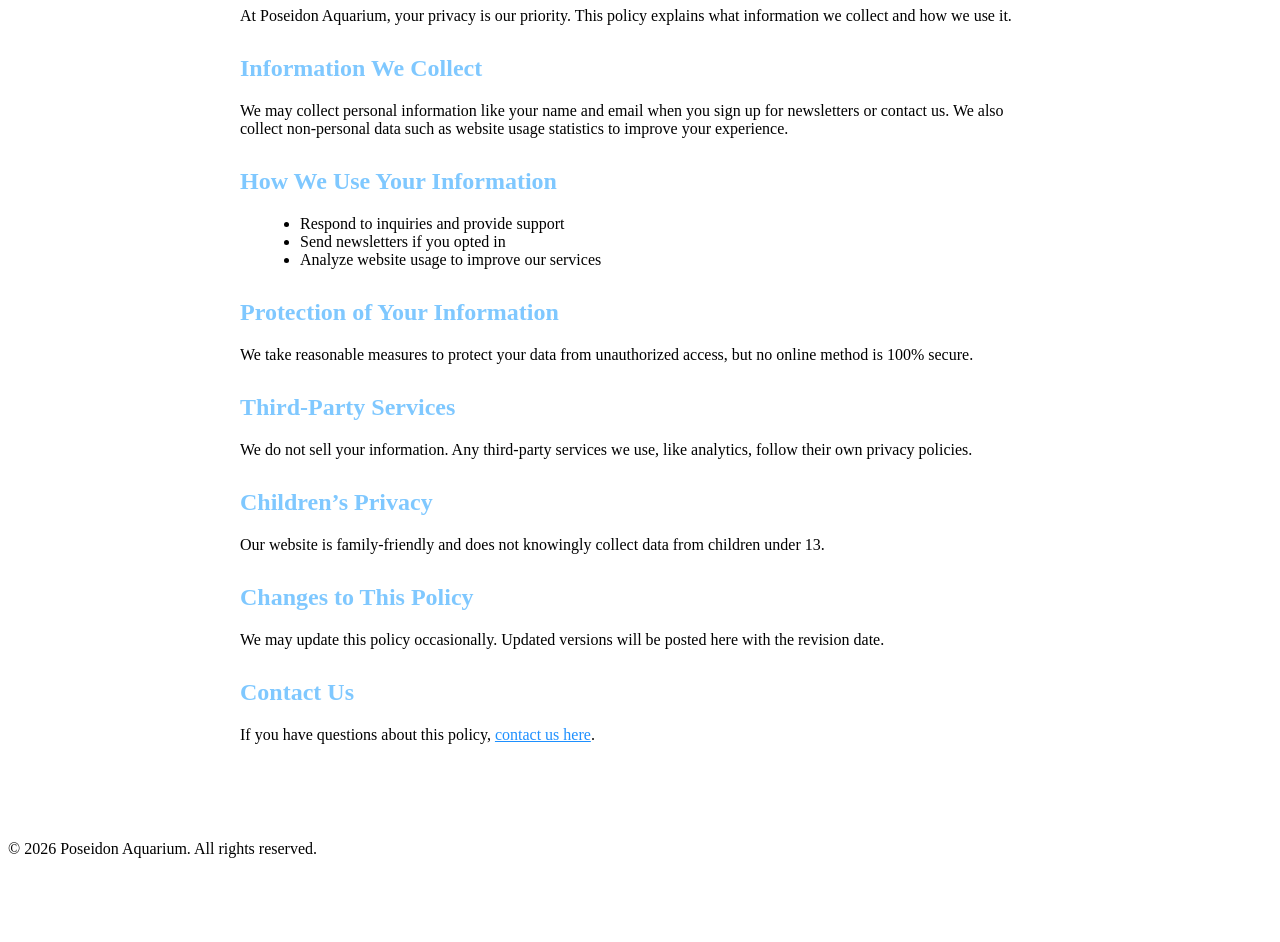
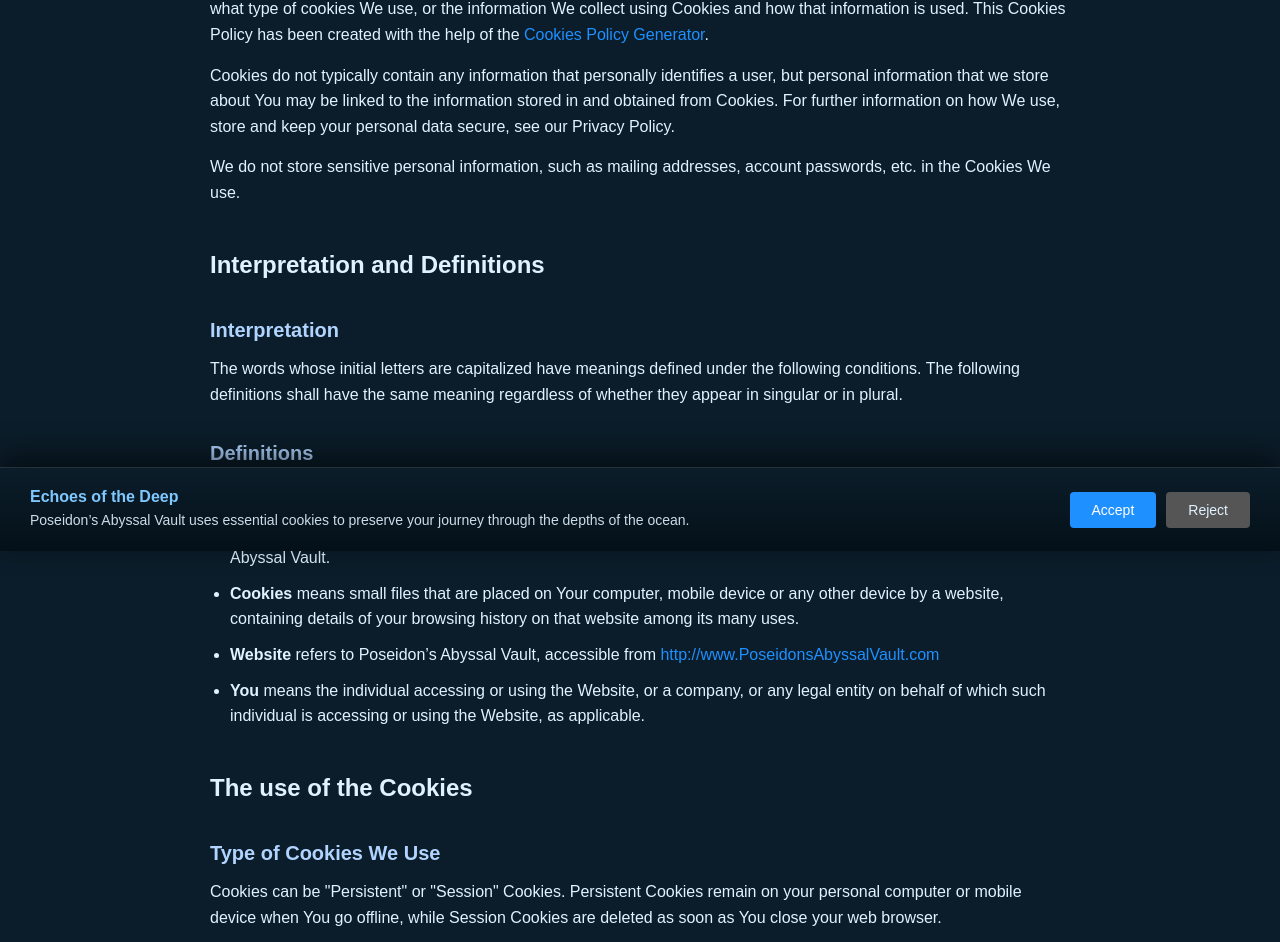
Before and after one commit to NathanielJenkinson/Cookies-testing, a plain HTML site: page policy.html in a window 1280 px wide. Shown: the part 249-1191 px from the top of the page. Before the commit the page ends 1115 px from the top, so only its background shows below. Drawn offline with Linux system fonts and the light colour scheme.

Commit message:
Add cookie policy page with content and styles, and update cookie consent banner

```diff
--- a/policy.html
+++ b/policy.html
@@ -2,53 +2,107 @@
 <html lang="en">
 <head>
     <meta charset="UTF-8">
-    <meta name="viewport" content="width=device-width, initial-scale=1.0">
-    <title>Privacy Policy - Poseidon Aquarium</title>
-    <link rel="stylesheet" href="styles.css"> <!-- your CSS file -->
+    <title>Cookies Policy - Poseidon’s Abyssal Vault</title>
+    <link rel="stylesheet" href="style.css">
 </head>
+
+<script src="script.js" defer></script>
 <body>
+
     <header>
-        <h1>Poseidon Aquarium</h1>
+        <h1>Poseidon’s Abyssal Vault</h1>
         <nav>
             <a href="index.html">Home</a>
-            <a href="about.html">About</a>
-            <a href="privacy.html">Privacy Policy</a>
-            <a href="contact.html">Contact</a>
+            <a href="#">Exhibits</a>
+            <a href="#">Tickets</a>
+            <a href="#">Education</a>
+            <a href="#">Contact</a>
         </nav>
     </header>
 
-    <main style="max-width: 800px; margin: 60px auto; padding: 20px;">
-        <h1 style="margin-bottom: 20px; color: #7fc8ff;">Privacy Policy</h1>
-        <p>At Poseidon Aquarium, your privacy is our priority. This policy explains what information we collect and how we use it.</p>
-
-        <h2 style="margin-top: 30px; color: #7fc8ff;">Information We Collect</h2>
-        <p>We may collect personal information like your name and email when you sign up for newsletters or contact us. We also collect non-personal data such as website usage statistics to improve your experience.</p>
-
-        <h2 style="margin-top: 30px; color: #7fc8ff;">How We Use Your Information</h2>
-        <ul style="margin-left: 20px; list-style-type: disc;">
-            <li>Respond to inquiries and provide support</li>
-            <li>Send newsletters if you opted in</li>
-            <li>Analyze website usage to improve our services</li>
-        </ul>
-
-        <h2 style="margin-top: 30px; color: #7fc8ff;">Protection of Your Information</h2>
-        <p>We take reasonable measures to protect your data from unauthorized access, but no online method is 100% secure.</p>
-
-        <h2 style="margin-top: 30px; color: #7fc8ff;">Third-Party Services</h2>
-        <p>We do not sell your information. Any third-party services we use, like analytics, follow their own privacy policies.</p>
-
-        <h2 style="margin-top: 30px; color: #7fc8ff;">Children’s Privacy</h2>
-        <p>Our website is family-friendly and does not knowingly collect data from children under 13.</p>
-
-        <h2 style="margin-top: 30px; color: #7fc8ff;">Changes to This Policy</h2>
-        <p>We may update this policy occasionally. Updated versions will be posted here with the revision date.</p>
-
-        <h2 style="margin-top: 30px; color: #7fc8ff;">Contact Us</h2>
-        <p>If you have questions about this policy, <a href="mailto:info@poseidonaquarium.com" style="color: #1e90ff;">contact us here</a>.</p>
+    <main>
+        <section class="policy">
+            <h1>Cookies Policy</h1>
+            <p>Last updated: January 05, 2026</p>
+            <p>This Cookies Policy explains what Cookies are and how We use them. You should read this policy so You can understand what type of cookies We use, or the information We collect using Cookies and how that information is used. This Cookies Policy has been created with the help of the <a href="https://www.termsfeed.com/cookies-policy-generator/" target="_blank">Cookies Policy Generator</a>.</p>
+            <p>Cookies do not typically contain any information that personally identifies a user, but personal information that we store about You may be linked to the information stored in and obtained from Cookies. For further information on how We use, store and keep your personal data secure, see our Privacy Policy.</p>
+            <p>We do not store sensitive personal information, such as mailing addresses, account passwords, etc. in the Cookies We use.</p>
+            <h2>Interpretation and Definitions</h2>
+            <h3>Interpretation</h3>
+            <p>The words whose initial letters are capitalized have meanings defined under the following conditions. The following definitions shall have the same meaning regardless of whether they appear in singular or in plural.</p>
+            <h3>Definitions</h3>
+            <p>For the purposes of this Cookies Policy:</p>
+            <ul>
+            <li><strong>Company</strong> (referred to as either &quot;the Company&quot;, &quot;We&quot;, &quot;Us&quot; or &quot;Our&quot; in this Cookies Policy) refers to Poseidon’s Abyssal Vault.</li>
+            <li><strong>Cookies</strong> means small files that are placed on Your computer, mobile device or any other device by a website, containing details of your browsing history on that website among its many uses.</li>
+            <li><strong>Website</strong> refers to Poseidon’s Abyssal Vault, accessible from <a href="http://www.PoseidonsAbyssalVault.com" rel="external nofollow noopener" target="_blank">http://www.PoseidonsAbyssalVault.com</a></li>
+            <li><strong>You</strong> means the individual accessing or using the Website, or a company, or any legal entity on behalf of which such individual is accessing or using the Website, as applicable.</li>
+            </ul>
+            <h2>The use of the Cookies</h2>
+            <h3>Type of Cookies We Use</h3>
+            <p>Cookies can be &quot;Persistent&quot; or &quot;Session&quot; Cookies. Persistent Cookies remain on your personal computer or mobile device when You go offline, while Session Cookies are deleted as soon as You close your web browser.</p>
+            <p>We use both session and persistent Cookies for the purposes set out below:</p>
+            <ul>
+            <li>
+            <p><strong>Necessary / Essential Cookies</strong></p>
+            <p>Type: Session Cookies</p>
+            <p>Administered by: Us</p>
+            <p>Purpose: These Cookies are essential to provide You with services available through the Website and to enable You to use some of its features. They help to authenticate users and prevent fraudulent use of user accounts. Without these Cookies, the services that You have asked for cannot be provided, and We only use these Cookies to provide You with those services.</p>
+            </li>
+            <li>
+            <p><strong>Functionality Cookies</strong></p>
+            <p>Type: Persistent Cookies</p>
+            <p>Administered by: Us</p>
+            <p>Purpose: These Cookies allow us to remember choices You make when You use the Website, such as remembering your login details or language preference. The purpose of these Cookies is to provide You with a more personal experience and to avoid You having to re-enter your preferences every time You use the Website.</p>
+            </li>
+            </ul>
+            <h3>Your Choices Regarding Cookies</h3>
+            <p>If You prefer to avoid the use of Cookies on the Website, first You must disable the use of Cookies in your browser and then delete the Cookies saved in your browser associated with this website. You may use this option for preventing the use of Cookies at any time.</p>
+            <p>If You do not accept Our Cookies, You may experience some inconvenience in your use of the Website and some features may not function properly.</p>
+            <p>If You'd like to delete Cookies or instruct your web browser to delete or refuse Cookies, please visit the help pages of your web browser.</p>
+            <ul>
+            <li>
+            <p>For the Chrome web browser, please visit this page from Google: <a href="https://support.google.com/accounts/answer/32050" rel="external nofollow noopener" target="_blank">https://support.google.com/accounts/answer/32050</a></p>
+            </li>
+            <li>
+            <p>For the Internet Explorer web browser, please visit this page from Microsoft: <a href="http://support.microsoft.com/kb/278835" rel="external nofollow noopener" target="_blank">http://support.microsoft.com/kb/278835</a></p>
+            </li>
+            <li>
+            <p>For the Firefox web browser, please visit this page from Mozilla: <a href="https://support.mozilla.org/en-US/kb/delete-cookies-remove-info-websites-stored" rel="external nofollow noopener" target="_blank">https://support.mozilla.org/en-US/kb/delete-cookies-remove-info-websites-stored</a></p>
+            </li>
+            <li>
+            <p>For the Safari web browser, please visit this page from Apple: <a href="https://support.apple.com/guide/safari/manage-cookies-and-website-data-sfri11471/mac" rel="external nofollow noopener" target="_blank">https://support.apple.com/guide/safari/manage-cookies-and-website-data-sfri11471/mac</a></p>
+            </li>
+            </ul>
+            <p>For any other web browser, please visit your web browser's official web pages.</p>
+            <h3>More Information about Cookies</h3>
+            <p>You can learn more about cookies here: <a href="https://www.termsfeed.com/blog/cookies/" target="_blank">All About Cookies by TermsFeed</a>.</p>
+            <h3>Contact Us</h3>
+            <p>If you have any questions about this Cookies Policy, You can contact us:</p>
+            <ul>
+            <li>By email: PoseidonsAbyssalVault@help.com</li>
+            </ul>
+        </section>
     </main>
 
     <footer>
-        &copy; 2026 Poseidon Aquarium. All rights reserved.
+        <p>© 2026 Poseidon’s Abyssal Vault. All rights reserved.</p>
     </footer>
+
+    <div id="cookie-banner">
+    <div class="cookie-text">
+        <strong>Echoes of the Deep</strong>
+        <p>
+            Poseidon’s Abyssal Vault uses essential cookies to preserve your journey
+            through the depths of the ocean.
+        </p>
+    </div>
+    <div class="cookie-buttons">
+        <button onclick="acceptCookies()">Accept</button> <!--accepts cookies on browser-->
+        <button onclick="rejectCookies()">Reject</button> <!--rejects cookies on browser-->
+    </div>
+</div>
+
+
 </body>
 </html>
--- a/style.css
+++ b/style.css
@@ -167,3 +167,53 @@ footer {
     background-color: #777;
     transform: translateY(-1px);
 }
+
+/* Policy Page Styles */
+.policy {
+    padding: 40px 20px;
+    max-width: 900px;
+    margin: 0 auto;
+    line-height: 1.6;
+}
+
+.policy h1 {
+    font-size: 32px;
+    margin-bottom: 20px;
+    color: #7fc8ff;
+}
+
+.policy h2 {
+    font-size: 24px;
+    margin-top: 40px;
+    margin-bottom: 15px;
+    color: #e0f2ff;
+}
+
+.policy h3 {
+    font-size: 20px;
+    margin-top: 30px;
+    margin-bottom: 10px;
+    color: #b0d4ff;
+}
+
+.policy p {
+    margin-bottom: 15px;
+}
+
+.policy ul {
+    margin-bottom: 20px;
+    padding-left: 20px;
+}
+
+.policy li {
+    margin-bottom: 10px;
+}
+
+.policy a {
+    color: #1e90ff;
+    text-decoration: none;
+}
+
+.policy a:hover {
+    text-decoration: underline;
+}
```
Also changed, not shown: index.html (+1 -1 lines).
